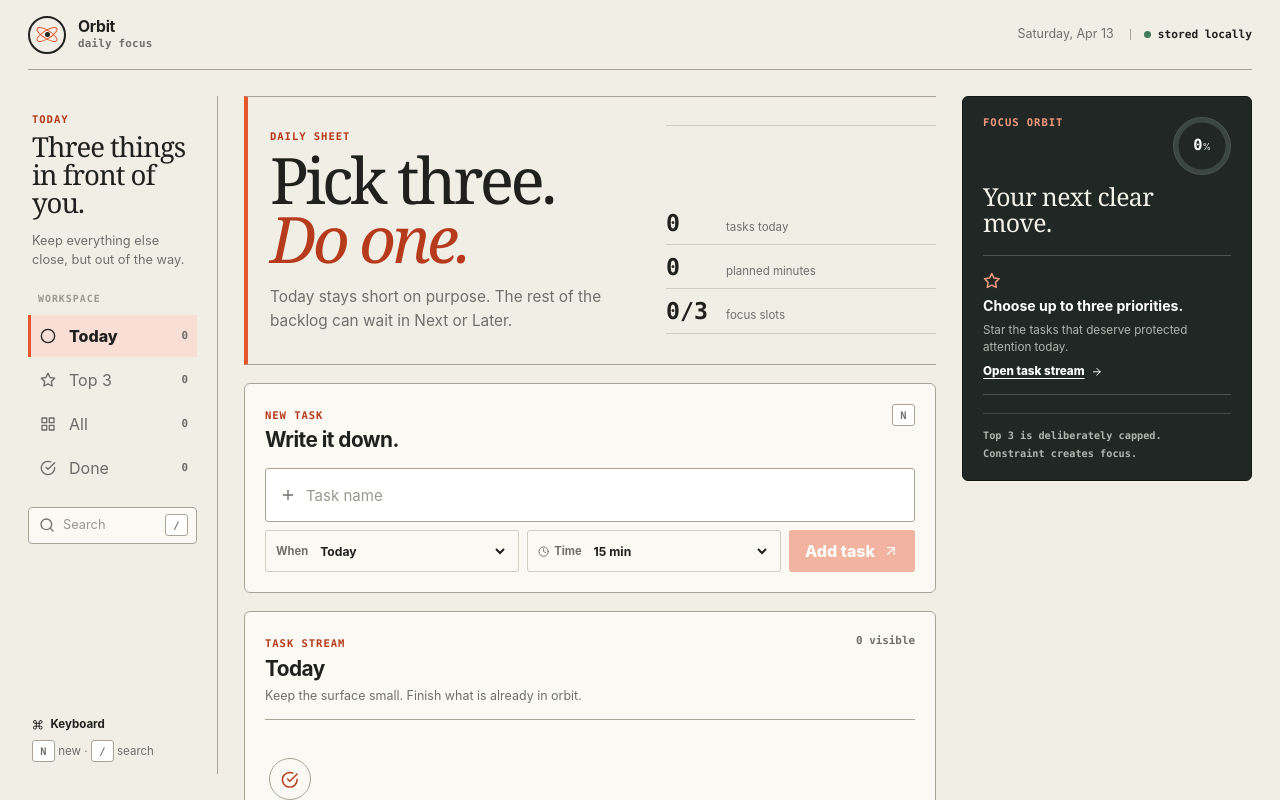
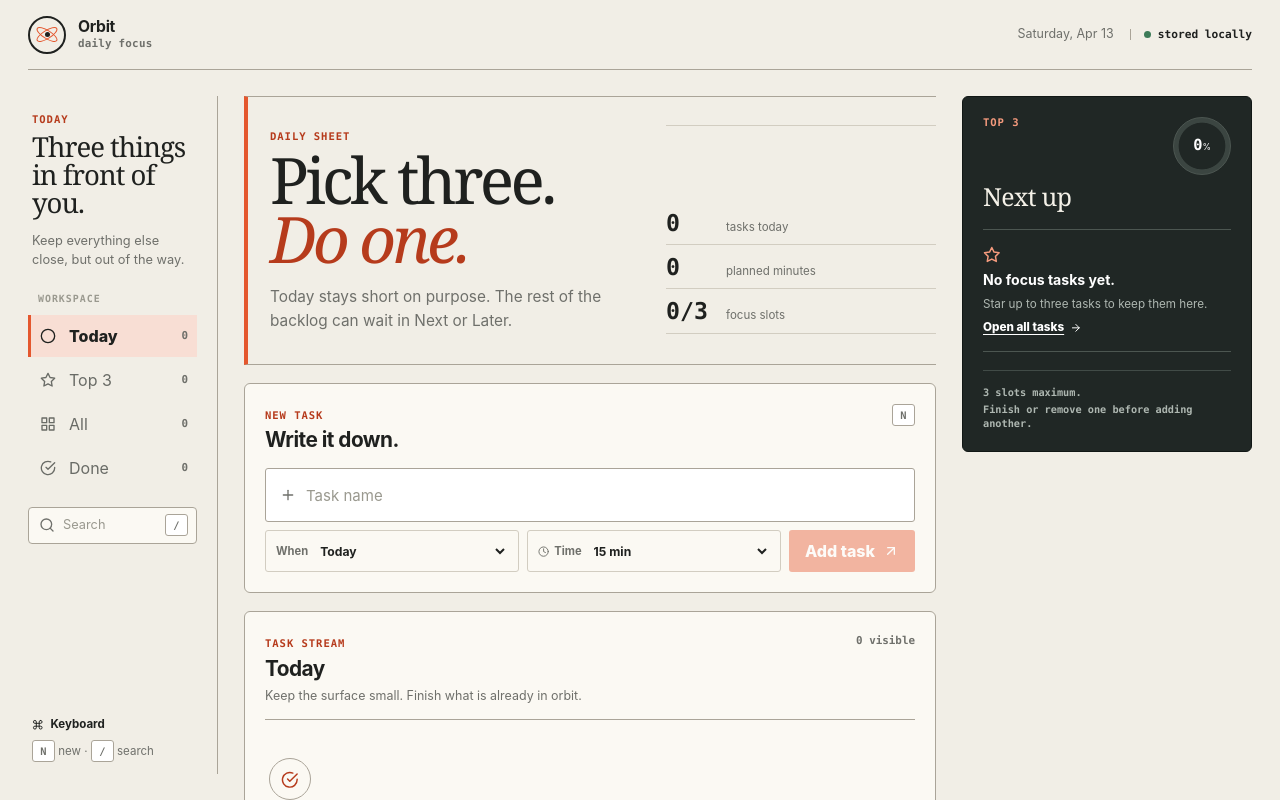
Before and after one commit to MykolaDotsenko/To-Do-List-react-own-implementation, a React (Vite) app: page / in a window 1280 px wide. Shown: the top 800 px of the page. Built offline with nearby package versions, Linux system fonts and the light colour scheme.

Commit message:
Simplify Top 3 focus panel

```diff
--- a/src/components/FocusPanel.jsx
+++ b/src/components/FocusPanel.jsx
@@ -7,34 +7,34 @@ export const FocusPanel = ({ stack, progress, onComplete, onOpenFocus }) => {
   return (
     <aside className={s.focusPanel} aria-labelledby="focus-panel-title">
       <div className={s.focusPanelTop}>
-        <span className={s.eyebrow}>Focus orbit</span>
+        <span className={s.eyebrow}>Top 3</span>
         <div className={s.progressOrb} style={{ '--progress': `${progress * 3.6}deg` }} aria-label={`${progress}% complete`}>
           <span>{progress}</span>
           <small>%</small>
         </div>
       </div>
 
-      <h2 id="focus-panel-title">Your next clear move.</h2>
+      <h2 id="focus-panel-title">Next up</h2>
 
       {next ? (
         <>
           <div className={s.nextTask}>
             <div className={s.nextTaskIcon}><FiZap aria-hidden="true" /></div>
-            <span className={s.nextTaskLabel}>Start here</span>
+            <span className={s.nextTaskLabel}>First</span>
             <strong>{next.title}</strong>
             <span className={s.nextTaskMeta}><FiClock aria-hidden="true" /> {next.estimate} min · {next.bucket}</span>
           </div>
 
           <button type="button" className={s.focusAction} onClick={() => onComplete(next.id)}>
-            Complete & continue <FiCheck aria-hidden="true" />
+            Done — next <FiCheck aria-hidden="true" />
           </button>
         </>
       ) : (
         <div className={s.focusEmpty}>
           <FiStar aria-hidden="true" />
-          <strong>Choose up to three priorities.</strong>
-          <p>Star the tasks that deserve protected attention today.</p>
-          <button type="button" onClick={onOpenFocus}>Open task stream <FiArrowRight aria-hidden="true" /></button>
+          <strong>No focus tasks yet.</strong>
+          <p>Star up to three tasks to keep them here.</p>
+          <button type="button" onClick={onOpenFocus}>Open all tasks <FiArrowRight aria-hidden="true" /></button>
         </div>
       )}
 
@@ -50,8 +50,8 @@ export const FocusPanel = ({ stack, progress, onComplete, onOpenFocus }) => {
       )}
 
       <div className={s.focusHint}>
-        <span>Top 3 is deliberately capped.</span>
-        <span>Constraint creates focus.</span>
+        <span>3 slots maximum.</span>
+        <span>Finish or remove one before adding another.</span>
       </div>
     </aside>
   )
```
